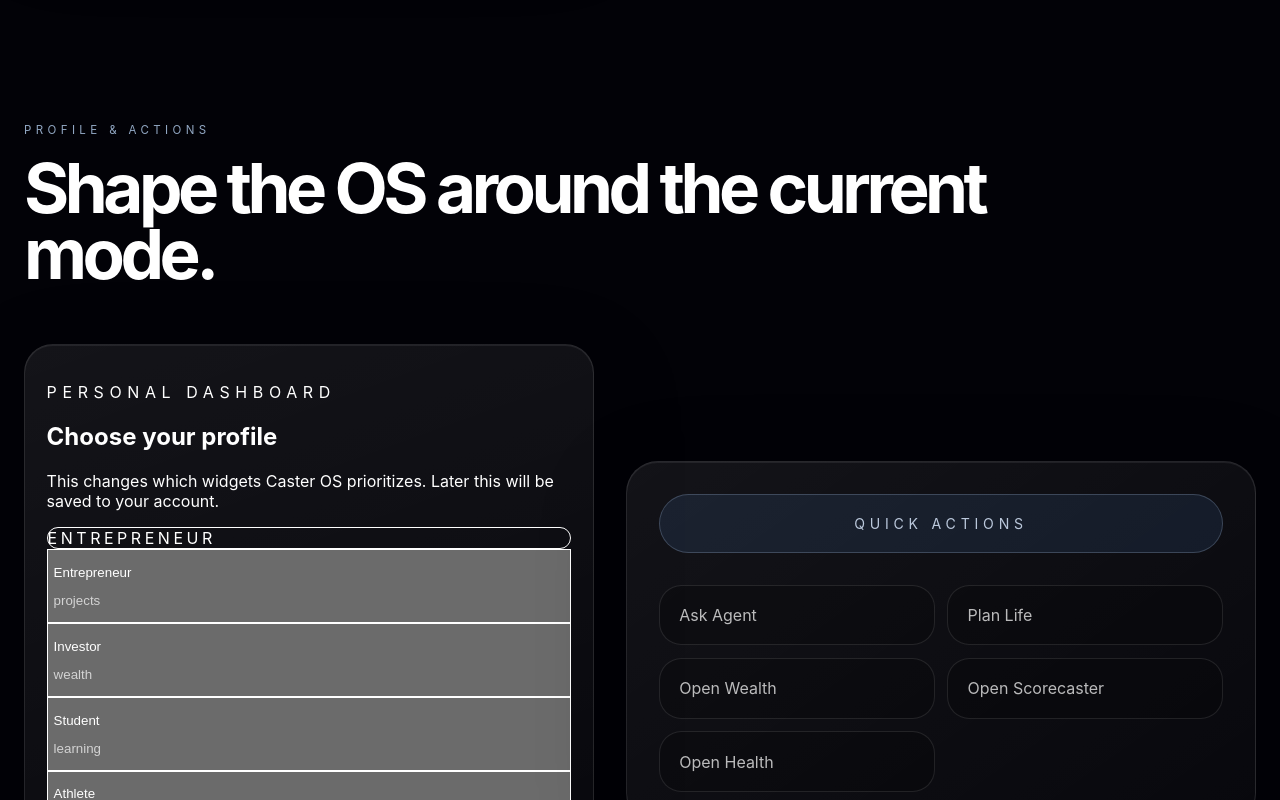
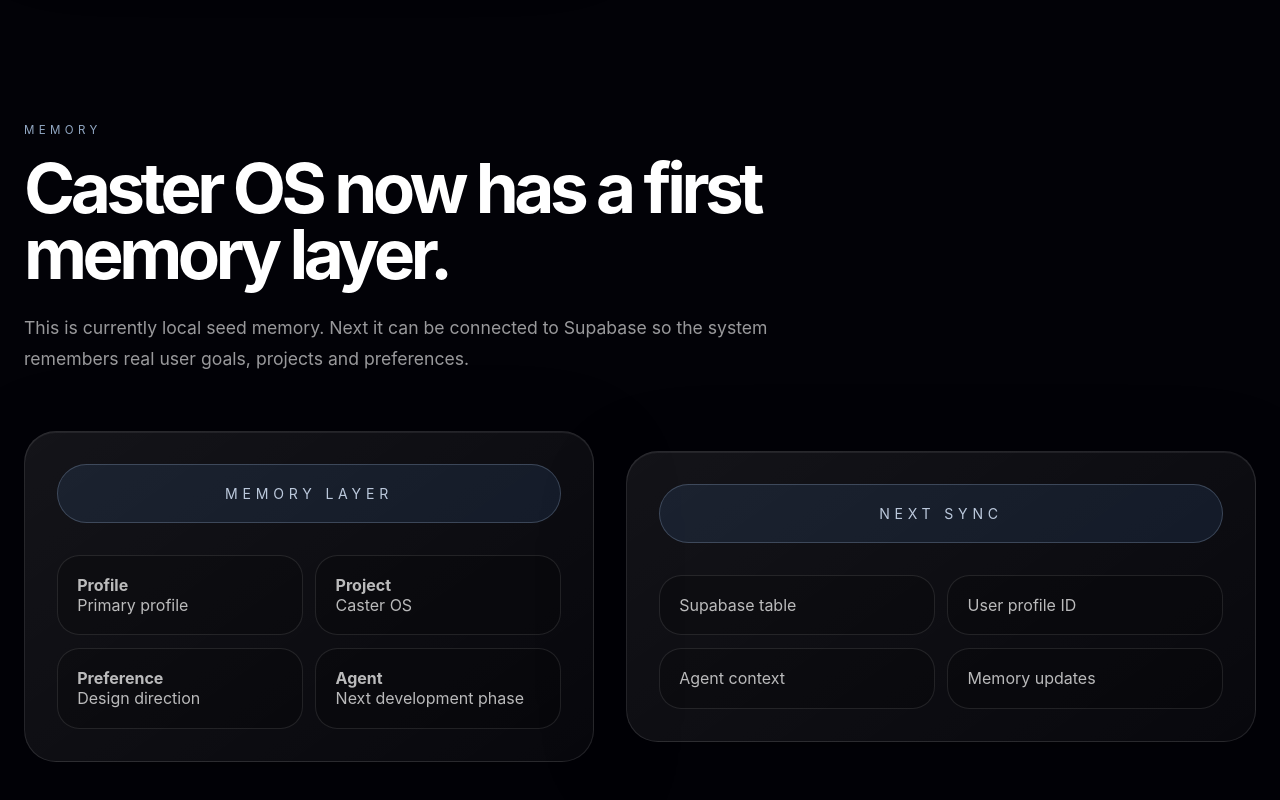
Before and after one commit to vv-glitchhub/Caster-hub, a Next.js app: page /dashboard in a window 1280 px wide. Shown: the part 1800-2600 px from the top of the page. Built offline with nearby package versions, Linux system fonts and the light colour scheme.

Commit message:
Show memory layer on dashboard

```diff
--- a/app/dashboard/page.tsx
+++ b/app/dashboard/page.tsx
@@ -4,6 +4,7 @@ import PersonalDashboardWidgets from '../../components/PersonalDashboardWidgets'
 import WidgetManager from '../../components/WidgetManager'
 import WidgetOrderControls from '../../components/WidgetOrderControls'
 import DragDropLayout from '../../components/DragDropLayout'
+import MemoryPanel from '../../components/MemoryPanel'
 
 const actions = [
   ['Ask Agent', '/agent'],
@@ -67,8 +68,30 @@ export default function DashboardPage() {
               <div className="home-core-items">
                 <div className="home-core-item">Profile-aware</div>
                 <div className="home-core-item">Widgets active</div>
-                <div className="home-core-item">Layout memory</div>
+                <div className="home-core-item">Memory layer</div>
                 <div className="home-core-item">Agent ready</div>
+              </div>
+            </div>
+          </div>
+        </div>
+      </section>
+
+      <section className="home-section">
+        <div className="home-container">
+          <p className="section-label">Memory</p>
+          <h2 className="section-title">Caster OS now has a first memory layer.</h2>
+          <p className="home-section-lead">
+            This is currently local seed memory. Next it can be connected to Supabase so the system remembers real user goals, projects and preferences.
+          </p>
+          <div className="home-core-grid" style={{ marginTop: '3.5rem' }}>
+            <MemoryPanel />
+            <div className="motion-surface home-core-card">
+              <div className="home-core-pill">Next Sync</div>
+              <div className="home-core-items">
+                <div className="home-core-item">Supabase table</div>
+                <div className="home-core-item">User profile ID</div>
+                <div className="home-core-item">Agent context</div>
+                <div className="home-core-item">Memory updates</div>
               </div>
             </div>
           </div>
```
